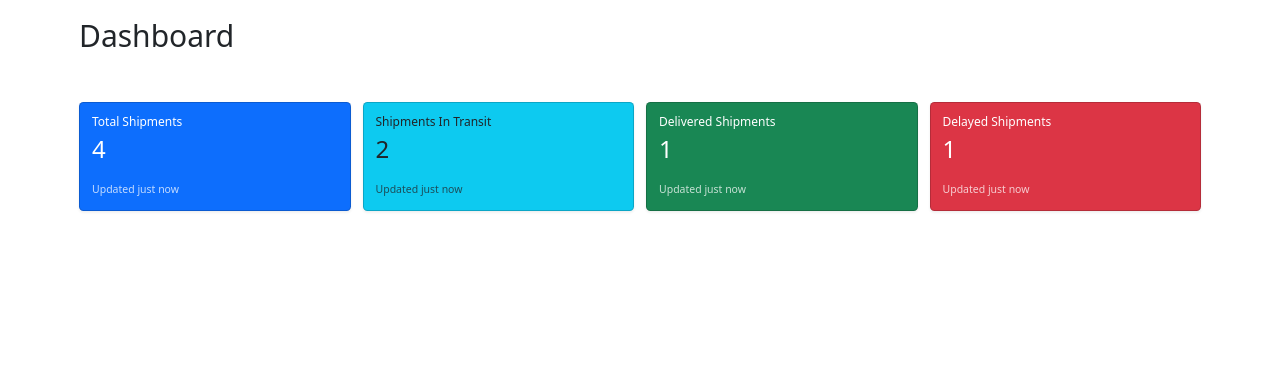
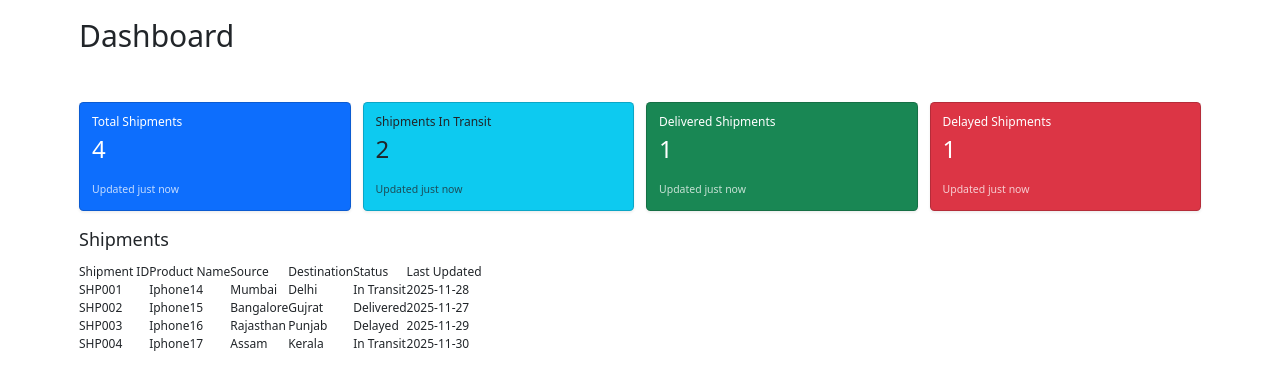
Before and after one commit to ManishaGit-hub/shipment, a React (Vite) app: page /dashboard in a window 1280 px wide. Shown: the top 386 px of the page. Built offline with nearby package versions, Linux system fonts and the light colour scheme.

Commit message:
created structure of shipment table

```diff
--- a/src/Dashboard.jsx
+++ b/src/Dashboard.jsx
@@ -18,7 +18,41 @@ const Dashboard = () => {
         <h1 className="mb-3">Dashboard</h1>
       </div>
         <OverviewCards shipments={shipments}/>
+      <div className="container mt-4">
+        <h4 className="mb-3">Shipments</h4>
+          <div>
+            <table>
+              <thead>
+                <tr>
+                  <th>Shipment ID</th>
+                  <th>Product Name</th>
+                  <th>Source</th>
+                  <th>Destination</th>
+                  <th>Status</th>
+                  <th>Last Updated</th>
+                </tr>
+              </thead>
+              <tbody>
+                {sampleShipments.map((s)=>{
+                  return (
+                    <tr key={s.id}>
+                      <td>{s.id}</td>
+                      <td>{s.product}</td>
+                      <td>{s.source}</td>
+                      <td>{s.destination}</td>
+                      <td>
+                        <span>{s.status}</span>
+                      </td>
+                      <td>{s.lastUpdated}</td>
+                    </tr>
 
+                  )
+                })}
+
+              </tbody>
+            </table>
+          </div>
+      </div>
     </div>
     </>
   )
```
